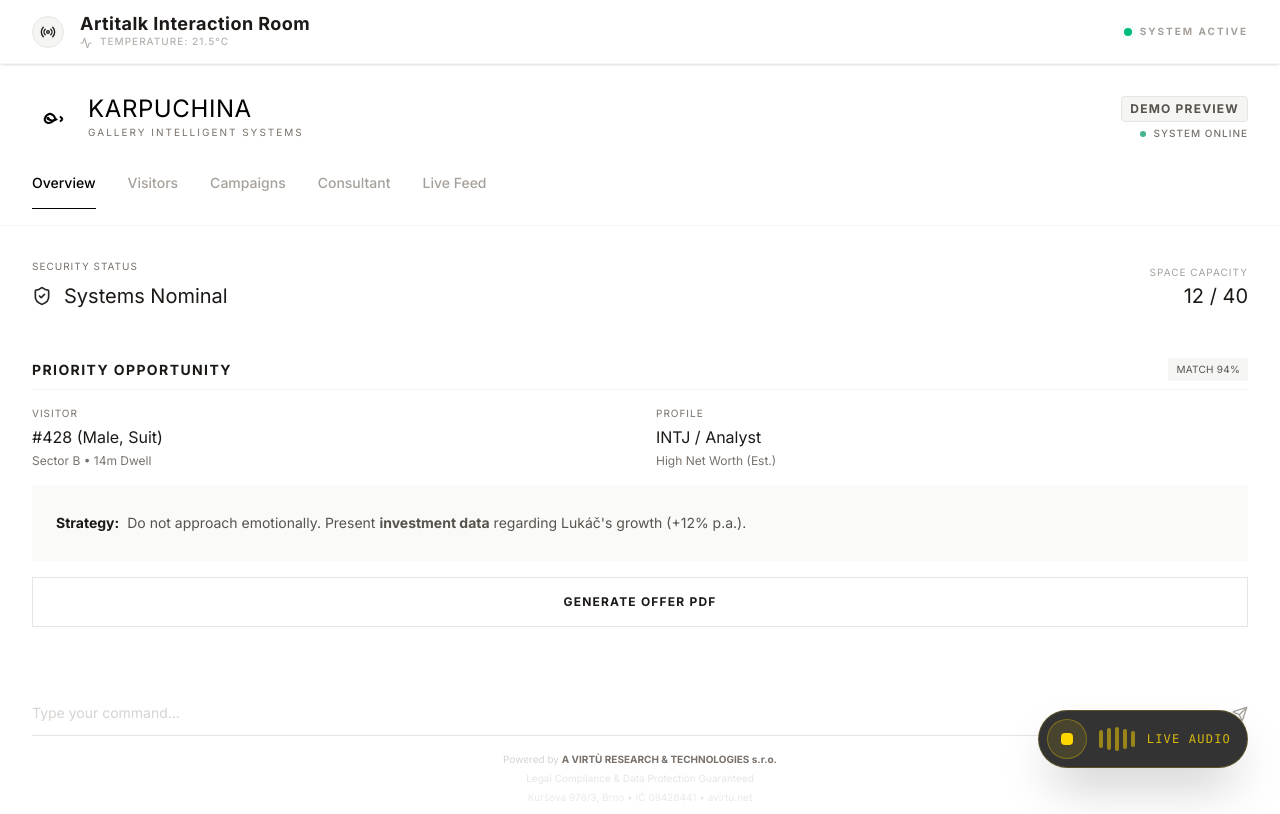
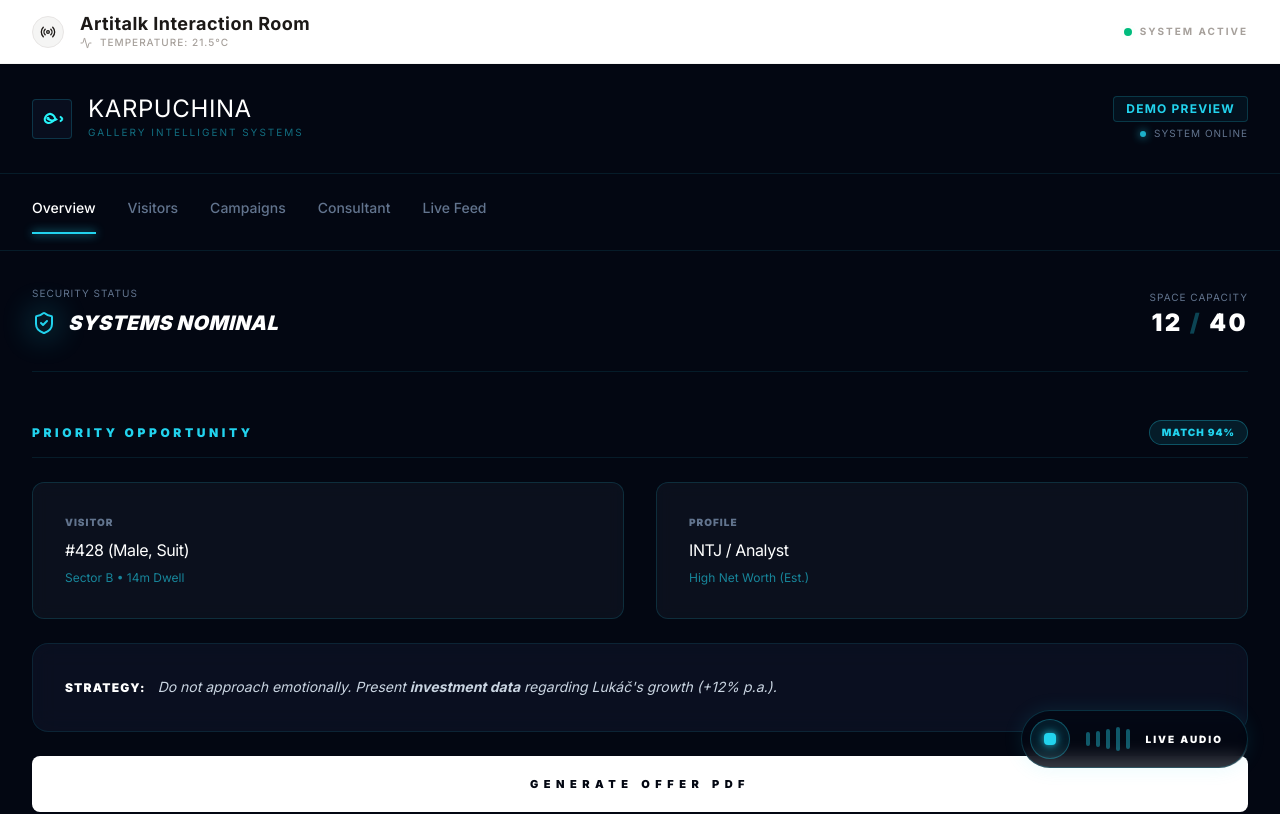
Before and after one commit to ViktorLostakRadixal/artitalk-interaction-room, a Next.js app: page / in a window 1280 px wide. Shown: the top 814 px of the page. Built offline with nearby package versions, Linux system fonts and the light colour scheme; a web font is replaced by a local one.

Commit message:
Styles update

```diff
--- a/src/app/globals.css
+++ b/src/app/globals.css
@@ -1,18 +1,19 @@
 @import "tailwindcss";
 
 @theme {
-  --color-artitalk-gold: #FFD700;
-  --color-artitalk-dark: #0a0a0a;
-  --color-artitalk-panel: #171717;
-  --color-status-live: #ef4444;
+  --color-midnight-deep: #030712;
+  --color-midnight-surface: #0f172a;
+  --color-midnight-panel: #1e293b;
+  --color-electric-cyan: #22d3ee;
 
   --font-sans: var(--font-inter);
   --font-serif: var(--font-playfair);
+  --font-mono: var(--font-jet-brains);
 }
 
 :root {
-  --background: #0a0a0a;
-  --foreground: #ededed;
+  --background: #030712;
+  --foreground: #f1f5f9;
 }
 
 body {
@@ -22,17 +23,50 @@ body {
   overflow-x: hidden;
 }
 
-/* Custom Scrollbar for "Teletník" feel */
+.hud-panel {
+  background: rgba(15, 23, 42, 0.6);
+  backdrop-filter: blur(12px);
+  border: 1px solid rgba(34, 211, 238, 0.1);
+}
+
+.hud-card {
+  background: rgba(30, 41, 59, 0.3);
+  backdrop-filter: blur(8px);
+  border: 1px solid rgba(34, 211, 238, 0.15);
+}
+
+/* Precision Scrollbar */
 ::-webkit-scrollbar {
-  width: 6px;
+  width: 4px;
 }
+
 ::-webkit-scrollbar-track {
-  background: transparent;
+  background: #030712;
 }
+
 ::-webkit-scrollbar-thumb {
-  background: #333;
-  border-radius: 3px;
+  background: #334155;
+  border-radius: 2px;
 }
+
 ::-webkit-scrollbar-thumb:hover {
-  background: #FFD700;
+  background: #22d3ee;
 }
+
+@keyframes pulse-cyan {
+
+  0%,
+  100% {
+    opacity: 1;
+    filter: brightness(1.2);
+  }
+
+  50% {
+    opacity: 0.6;
+    filter: brightness(0.8);
+  }
+}
+
+.animate-pulse-cyan {
+  animation: pulse-cyan 3s infinite;
+}
--- a/src/components/GalleryAssistant.tsx
+++ b/src/components/GalleryAssistant.tsx
@@ -32,7 +32,7 @@ export function GalleryAssistant({ className }: GalleryAssistantProps) {
     } = useGalleryAssistant();
 
     return (
-        <div className={clsx("flex flex-col h-full bg-white text-stone-900 font-sans", className)}>
+        <div className={clsx("flex flex-col h-full bg-[#030712] text-white font-sans", className)}>
             <GalleryHeader />
 
             <ViewSwitcher view={view} setView={setView} />
--- a/src/components/GalleryAssistant/AssistantInput.tsx
+++ b/src/components/GalleryAssistant/AssistantInput.tsx
@@ -9,28 +9,28 @@ interface AssistantInputProps {
 
 export function AssistantInput({ input, setInput, handleSend, isLoading }: AssistantInputProps) {
     return (
-        <div className="p-8 bg-white border-t border-stone-50 md:border-t-0">
-            <div className="relative">
+        <div className="p-8 bg-midnight-deep border-t border-electric-cyan/10">
+            <div className="relative max-w-3xl mx-auto group">
                 <input
                     type="text"
                     value={input}
                     onChange={(e) => setInput(e.target.value)}
                     onKeyDown={(e) => e.key === "Enter" && handleSend()}
                     placeholder="Type your command..."
-                    className="w-full bg-transparent border-b border-stone-200 py-3 text-sm text-stone-900 placeholder-stone-300 focus:outline-none focus:border-stone-900 transition-colors font-serif"
+                    className="w-full bg-midnight-surface/50 border-b border-electric-cyan/30 py-4 px-6 text-sm text-white placeholder-slate-600 focus:outline-none focus:border-electric-cyan/80 transition-all font-mono tracking-wider caret-electric-cyan rounded-t-lg"
                 />
                 <button
                     onClick={handleSend}
                     disabled={isLoading}
-                    className="absolute right-0 top-1/2 -translate-y-1/2 text-stone-400 hover:text-stone-900 transition-colors"
+                    className="absolute right-4 top-1/2 -translate-y-1/2 text-electric-cyan/40 hover:text-electric-cyan transition-colors"
                 >
-                    <Send className="w-4 h-4" />
+                    <Send className="w-5 h-5" />
                 </button>
             </div>
-            <div className="mt-4 text-[10px] text-stone-300 text-center space-y-1">
-                <p>Powered by <strong className="text-stone-500">A VIRTÙ RESEARCH & TECHNOLOGIES s.r.o.</strong></p>
-                <p className="text-stone-200">Legal Compliance & Data Protection Guaranteed</p>
-                <p className="opacity-50">Kuršova 978/3, Brno • IČ 08428441 • avirtu.net</p>
+            <div className="mt-6 text-[10px] text-slate-600 text-center space-y-1 font-mono uppercase tracking-[0.1em]">
+                <p>Powered by <strong className="text-electric-cyan/60">A VIRTÙ RESEARCH & TECHNOLOGIES s.r.o.</strong></p>
+                <p className="text-slate-700">Legal Compliance & Data Protection Guaranteed</p>
+                <p className="opacity-40">Kuršova 978/3, Brno • IČ 08428441 • avirtu.net</p>
             </div>
         </div>
     );
--- a/src/components/GalleryAssistant/DashboardView.tsx
+++ b/src/components/GalleryAssistant/DashboardView.tsx
@@ -2,52 +2,58 @@ import { ShieldCheck } from "lucide-react";
 
 export function DashboardView() {
     return (
-        <div className="space-y-12">
-            {/* Status Section - Minimal */}
-            <div className="flex items-center justify-between">
+        <div className="space-y-12 animate-in fade-in slide-in-from-bottom-4 duration-1000">
+            {/* Status Section - Sci-Fi HUD */}
+            <div className="flex items-center justify-between border-b border-electric-cyan/10 pb-8 relative">
                 <div className="flex flex-col">
-                    <span className="text-[10px] uppercase tracking-widest text-stone-500 mb-2">Security Status</span>
+                    <span className="text-[10px] uppercase tracking-widest text-slate-500 mb-2 font-mono">Security Status</span>
                     <div className="flex items-center gap-3">
-                        <ShieldCheck className="w-5 h-5 text-stone-800" />
-                        <span className="text-xl font-serif text-stone-900">Systems Nominal</span>
+                        <div className="relative">
+                            <ShieldCheck className="w-6 h-6 text-electric-cyan" />
+                            <div className="absolute inset-0 bg-electric-cyan blur-lg opacity-20 animate-pulse" />
+                        </div>
+                        <span className="text-xl font-serif text-white tracking-wide uppercase italic font-black">Systems Nominal</span>
                     </div>
                 </div>
                 <div className="text-right">
-                    <span className="text-[10px] uppercase tracking-widest text-stone-400 mb-2">Space Capacity</span>
-                    <div className="text-xl font-serif text-stone-900">12 / 40</div>
+                    <span className="text-[10px] uppercase tracking-widest text-slate-500 mb-2 font-mono">Space Capacity</span>
+                    <div className="text-2xl font-mono text-white tracking-widest font-black">12 <span className="text-electric-cyan/30">/</span> 40</div>
                 </div>
             </div>
 
-            {/* Opportunity - Clean Card */}
-            <div className="space-y-4">
-                <div className="flex items-center justify-between border-b border-stone-100 pb-2">
-                    <h3 className="text-sm font-bold uppercase tracking-widest text-stone-900">Priority Opportunity</h3>
-                    <span className="bg-stone-100 text-stone-600 px-2 py-1 text-[10px] tracking-wide uppercase">Match 94%</span>
+            {/* Opportunity - Tactical HUD Card */}
+            <div className="space-y-6">
+                <div className="flex items-center justify-between border-b border-electric-cyan/10 pb-3">
+                    <h3 className="text-xs font-black uppercase tracking-[0.3em] text-electric-cyan font-mono">Priority Opportunity</h3>
+                    <span className="bg-electric-cyan/10 text-electric-cyan px-3 py-1 text-[10px] tracking-widest uppercase border border-electric-cyan/30 rounded-full font-mono font-black">Match 94%</span>
                 </div>
 
                 <div className="grid grid-cols-2 gap-8">
-                    <div>
-                        <span className="text-[10px] text-stone-500 uppercase tracking-widest block mb-1">Visitor</span>
-                        <span className="text-base text-stone-900 font-serif block">#428 (Male, Suit)</span>
-                        <span className="text-xs text-stone-500 mt-1 block">Sector B • 14m Dwell</span>
+                    <div className="hud-card p-8 rounded-xl border-t-2 border-t-electric-cyan/40">
+                        <span className="text-[10px] text-slate-500 uppercase tracking-widest block mb-2 font-mono font-black">Visitor</span>
+                        <span className="text-base text-white font-serif block tracking-tight">#428 (Male, Suit)</span>
+                        <span className="text-xs text-electric-cyan/60 mt-2 block font-mono">Sector B • 14m Dwell</span>
                     </div>
-                    <div>
-                        <span className="text-[10px] text-stone-500 uppercase tracking-widest block mb-1">Profile</span>
-                        <span className="text-base text-stone-900 font-serif block">INTJ / Analyst</span>
-                        <span className="text-xs text-stone-500 mt-1 block">High Net Worth (Est.)</span>
+                    <div className="hud-card p-8 rounded-xl border-t-2 border-t-slate-800">
+                        <span className="text-[10px] text-slate-500 uppercase tracking-widest block mb-2 font-mono font-black">Profile</span>
+                        <span className="text-base text-white font-serif block tracking-tight">INTJ / Analyst</span>
+                        <span className="text-xs text-electric-cyan/60 mt-2 block font-mono">High Net Worth (Est.)</span>
                     </div>
                 </div>
 
-                <div className="bg-stone-50 p-6">
-                    <p className="text-sm text-stone-600 leading-loose">
-                        <strong className="text-stone-900 mr-2">Strategy:</strong>
+                <div className="hud-panel p-8 rounded-2xl border-l-4 border-l-electric-cyan">
+                    <p className="text-sm text-slate-300 leading-relaxed font-mono italic">
+                        <strong className="text-white mr-3 not-italic uppercase tracking-widest text-xs font-black">Strategy:</strong>
                         Do not approach emotionally. Present <strong>investment data</strong> regarding Lukáč's growth (+12% p.a.).
                     </p>
                 </div>
 
-                <button className="w-full py-4 border border-stone-200 text-stone-900 text-xs font-bold uppercase tracking-widest hover:bg-stone-900 hover:text-white transition-all">
-                    Generate Offer PDF
-                </button>
+                <div className="relative group overflow-hidden rounded-lg">
+                    <div className="absolute inset-0 bg-electric-cyan opacity-0 group-hover:opacity-10 transition-opacity duration-500" />
+                    <button className="w-full py-5 bg-white text-midnight-deep text-[11px] font-black uppercase tracking-[0.5em] hover:bg-electric-cyan hover:text-white transition-all shadow-2xl font-mono relative">
+                        Generate Offer PDF
+                    </button>
+                </div>
             </div>
         </div>
     );
--- a/src/components/GalleryAssistant/GalleryHeader.tsx
+++ b/src/components/GalleryAssistant/GalleryHeader.tsx
@@ -1,33 +1,33 @@
 export function GalleryHeader() {
     return (
-        <div className="px-8 py-8 flex items-center justify-between bg-white">
+        <div className="px-8 py-8 flex items-center justify-between border-b border-electric-cyan/10 bg-midnight-deep relative">
             <div className="flex items-center gap-4">
-                {/* Karpuchina Fish Logo (Clean) */}
-                <div className="w-10 h-10 flex items-center justify-center">
-                    <svg viewBox="0 0 24 24" fill="none" stroke="currentColor" className="w-8 h-8 text-black" strokeWidth="1.5">
+                {/* Karpuchina Fish Logo (Sci-Fi Update) */}
+                <div className="w-10 h-10 flex items-center justify-center border border-electric-cyan/20 rounded bg-midnight-surface/50">
+                    <svg viewBox="0 0 24 24" fill="none" stroke="currentColor" className="w-8 h-8 text-electric-cyan animate-pulse-cyan" strokeWidth="1.5">
                         <path d="M6.5 12c.5-2 2-3.5 4-4 2 .5 3.5 2 4 4-2 2-3.5 3.5-5.5 3-2-.5-2.5-2-2.5-3z" />
                         <path d="M16 12c-1.5 1-3 1.5-4.5 1S9 12 9 12" />
                         <path d="M20 12l-2-2m2 2l-2 2" />
-                        <circle cx="9" cy="11.5" r="0.5" fill="black" />
+                        <circle cx="9" cy="11.5" r="0.5" fill="#22d3ee" />
                     </svg>
                 </div>
                 <div className="flex flex-col">
-                    <h2 className="text-black font-serif text-2xl tracking-wide leading-none">
+                    <h2 className="text-white font-serif text-2xl tracking-wide leading-none uppercase">
                         KARPUCHINA
                     </h2>
-                    <span className="text-[10px] text-stone-500 uppercase tracking-[0.2em] mt-1">
+                    <span className="text-[10px] text-electric-cyan/50 uppercase tracking-[0.2em] mt-1 font-mono">
                         Gallery Intelligent Systems
                     </span>
                 </div>
             </div>
             {/* Live Indicator & Demo Label */}
             <div className="flex flex-col items-end gap-1">
-                <div className="flex items-center gap-2 px-2 py-1 bg-stone-100 rounded text-xs font-bold tracking-widest text-stone-600 border border-stone-200">
+                <div className="flex items-center gap-2 px-3 py-1 bg-electric-cyan/5 rounded text-xs font-bold tracking-widest text-electric-cyan border border-electric-cyan/20">
                     <span>DEMO PREVIEW</span>
                 </div>
                 <div className="flex items-center gap-2">
-                    <div className="w-1.5 h-1.5 bg-emerald-600 rounded-full animate-pulse"></div>
-                    <span className="text-[10px] text-stone-500 uppercase tracking-widest font-medium">System Online</span>
+                    <div className="w-1.5 h-1.5 bg-electric-cyan rounded-full animate-pulse shadow-[0_0_8px_#22d3ee]"></div>
+                    <span className="text-[10px] text-slate-500 uppercase tracking-widest font-mono">System Online</span>
                 </div>
             </div>
         </div>
--- a/src/components/GalleryAssistant/ViewSwitcher.tsx
+++ b/src/components/GalleryAssistant/ViewSwitcher.tsx
@@ -8,42 +8,42 @@ interface ViewSwitcherProps {
 
 export function ViewSwitcher({ view, setView }: ViewSwitcherProps) {
     return (
-        <div className="px-8 pb-4 flex gap-8 text-sm font-medium border-b border-stone-100 overflow-x-auto">
+        <div className="px-8 pb-4 flex gap-8 text-sm font-medium border-b border-electric-cyan/10 bg-midnight-deep overflow-x-auto">
             <button
                 onClick={() => setView("dashboard")}
-                className={`pb-4 transition-colors relative whitespace-nowrap ${view === 'dashboard' ? 'text-black' : 'text-stone-400 hover:text-stone-600'}`}
+                className={`pb-4 pt-6 transition-all relative whitespace-nowrap ${view === 'dashboard' ? 'text-white' : 'text-slate-500 hover:text-slate-300'}`}
             >
                 Overview
-                {view === 'dashboard' && <motion.div layoutId="underline" className="absolute bottom-0 left-0 right-0 h-[1px] bg-black" />}
+                {view === 'dashboard' && <motion.div layoutId="underline" className="absolute bottom-0 left-0 right-0 h-[2px] bg-electric-cyan shadow-[0_0_10px_#22d3ee]" />}
             </button>
             <button
                 onClick={() => setView("crm")}
-                className={`pb-4 transition-colors relative flex items-center gap-2 whitespace-nowrap ${view === 'crm' ? 'text-black' : 'text-stone-400 hover:text-stone-600'}`}
+                className={`pb-4 pt-6 transition-all relative flex items-center gap-2 whitespace-nowrap ${view === 'crm' ? 'text-white' : 'text-slate-500 hover:text-slate-300'}`}
             >
                 Visitors
-                {view === 'crm' && <span className="w-1.5 h-1.5 bg-red-500 rounded-full" />}
-                {view === 'crm' && <motion.div layoutId="underline" className="absolute bottom-0 left-0 right-0 h-[1px] bg-black" />}
+                {view === 'crm' && <span className="w-1.5 h-1.5 bg-electric-cyan rounded-full animate-pulse shadow-[0_0_8px_#22d3ee]" />}
+                {view === 'crm' && <motion.div layoutId="underline" className="absolute bottom-0 left-0 right-0 h-[2px] bg-electric-cyan shadow-[0_0_10px_#22d3ee]" />}
             </button>
             <button
                 onClick={() => setView("pr")}
-                className={`pb-4 transition-colors relative whitespace-nowrap ${view === 'pr' ? 'text-black' : 'text-stone-400 hover:text-stone-600'}`}
+                className={`pb-4 pt-6 transition-all relative whitespace-nowrap ${view === 'pr' ? 'text-white' : 'text-slate-500 hover:text-slate-300'}`}
             >
                 Campaigns
-                {view === 'pr' && <motion.div layoutId="underline" className="absolute bottom-0 left-0 right-0 h-[1px] bg-black" />}
+                {view === 'pr' && <motion.div layoutId="underline" className="absolute bottom-0 left-0 right-0 h-[2px] bg-electric-cyan shadow-[0_0_10px_#22d3ee]" />}
             </button>
             <button
                 onClick={() => setView("chat")}
-                className={`pb-4 transition-colors relative whitespace-nowrap ${view === 'chat' ? 'text-black' : 'text-stone-400 hover:text-stone-600'}`}
+                className={`pb-4 pt-6 transition-all relative whitespace-nowrap ${view === 'chat' ? 'text-white' : 'text-slate-500 hover:text-slate-300'}`}
             >
                 Consultant
-                {view === 'chat' && <motion.div layoutId="underline" className="absolute bottom-0 left-0 right-0 h-[1px] bg-black" />}
+                {view === 'chat' && <motion.div layoutId="underline" className="absolute bottom-0 left-0 right-0 h-[2px] bg-electric-cyan shadow-[0_0_10px_#22d3ee]" />}
             </button>
             <button
                 onClick={() => setView("live_feed")}
-                className={`pb-4 transition-colors relative whitespace-nowrap ${view === 'live_feed' ? 'text-black' : 'text-stone-400 hover:text-stone-600'}`}
+                className={`pb-4 pt-6 transition-all relative whitespace-nowrap ${view === 'live_feed' ? 'text-white' : 'text-slate-500 hover:text-slate-300'}`}
             >
                 Live Feed
-                {view === 'live_feed' && <motion.div layoutId="underline" className="absolute bottom-0 left-0 right-0 h-[1px] bg-black" />}
+                {view === 'live_feed' && <motion.div layoutId="underline" className="absolute bottom-0 left-0 right-0 h-[2px] bg-electric-cyan shadow-[0_0_10px_#22d3ee]" />}
             </button>
         </div>
     );
--- a/src/components/RadioPlayer.tsx
+++ b/src/components/RadioPlayer.tsx
@@ -4,15 +4,15 @@ import { motion } from "framer-motion";
 
 export function RadioPlayer() {
   return (
-    <div className="bg-black/80 backdrop-blur border border-artitalk-gold/20 rounded-full p-2 pr-4 flex items-center gap-3 shadow-2xl">
-       <button className="w-10 h-10 rounded-full bg-artitalk-gold/10 flex items-center justify-center text-artitalk-gold border border-artitalk-gold/30 hover:bg-artitalk-gold/20 transition-all">
-          <div className="w-3 h-3 bg-artitalk-gold rounded-sm" />
+    <div className="bg-midnight-deep/80 backdrop-blur border border-electric-cyan/20 rounded-full p-2 pr-6 flex items-center gap-4 shadow-[0_0_20px_rgba(34,211,238,0.1)]">
+      <button className="w-10 h-10 rounded-full bg-electric-cyan/10 flex items-center justify-center text-electric-cyan border border-electric-cyan/30 hover:bg-electric-cyan/20 transition-all group">
+        <div className="w-3 h-3 bg-electric-cyan rounded-sm group-hover:scale-110 transition-transform shadow-[0_0_8px_#22d3ee]" />
       </button>
-       <div className="flex gap-1 h-6 items-center">
+      <div className="flex gap-1.5 h-6 items-center">
         {[1, 2, 3, 4, 5].map((i) => (
           <motion.div
             key={i}
-               className="w-1 bg-artitalk-gold/50 rounded-full"
+            className="w-1 bg-electric-cyan/40 rounded-full"
             animate={{
               height: ["40%", "100%", "40%"],
             }}
@@ -25,7 +25,7 @@ export function RadioPlayer() {
           />
         ))}
       </div>
-       <div className="text-xs text-artitalk-gold/80 font-mono tracking-widest uppercase">
+      <div className="text-[10px] text-white font-mono tracking-[0.2em] uppercase font-black">
         Live Audio
       </div>
     </div>
```
Also changed, not shown: src/components/ChatInterface.tsx (+9 -11 lines), src/components/GalleryAssistant/CampaignsView.tsx (+18 -15 lines), src/components/GalleryAssistant/ChatConsultantView.tsx (+21 -13 lines), src/components/GalleryAssistant/VisitorCRMView.tsx (+63 -41 lines). Lines whose indentation alone changed are shown as unchanged.
